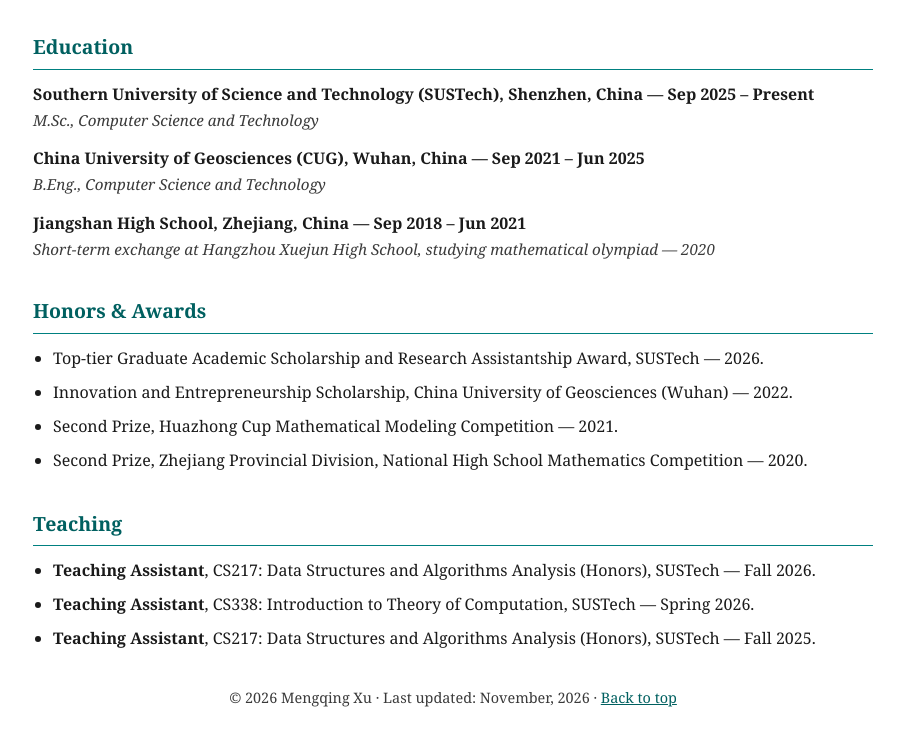
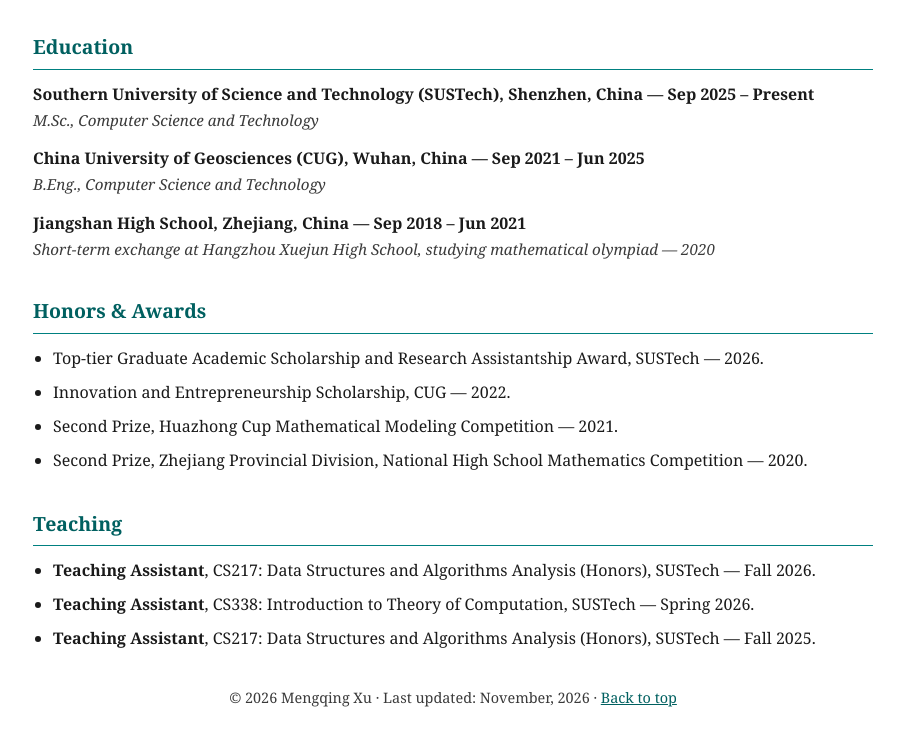
Before and after one commit to MqXuTodd/MqXuTodd.github.io, a plain HTML site: page index.html in a window 1280 px wide. Shown: the part 1233-1978 px from the top of the page, without its empty margins (187-1091 px from the left). Drawn offline with Linux system fonts and the light colour scheme; no server answers.

Commit message:
some changes

```diff
--- a/index.html
+++ b/index.html
@@ -229,7 +229,7 @@
     <h2>Honors &amp; Awards</h2>
     <ul class="plain">
       <li>Top-tier Graduate Academic Scholarship and Research Assistantship Award, SUSTech &mdash; 2026.</li>
-      <li>Innovation and Entrepreneurship Scholarship, China University of Geosciences (Wuhan) &mdash; 2022.</li>
+      <li>Innovation and Entrepreneurship Scholarship, CUG &mdash; 2022.</li>
       <li>Second Prize, Huazhong Cup Mathematical Modeling Competition &mdash; 2021.</li>
       <li>Second Prize, Zhejiang Provincial Division, National High School Mathematics Competition &mdash; 2020.</li>
     </ul>
```
